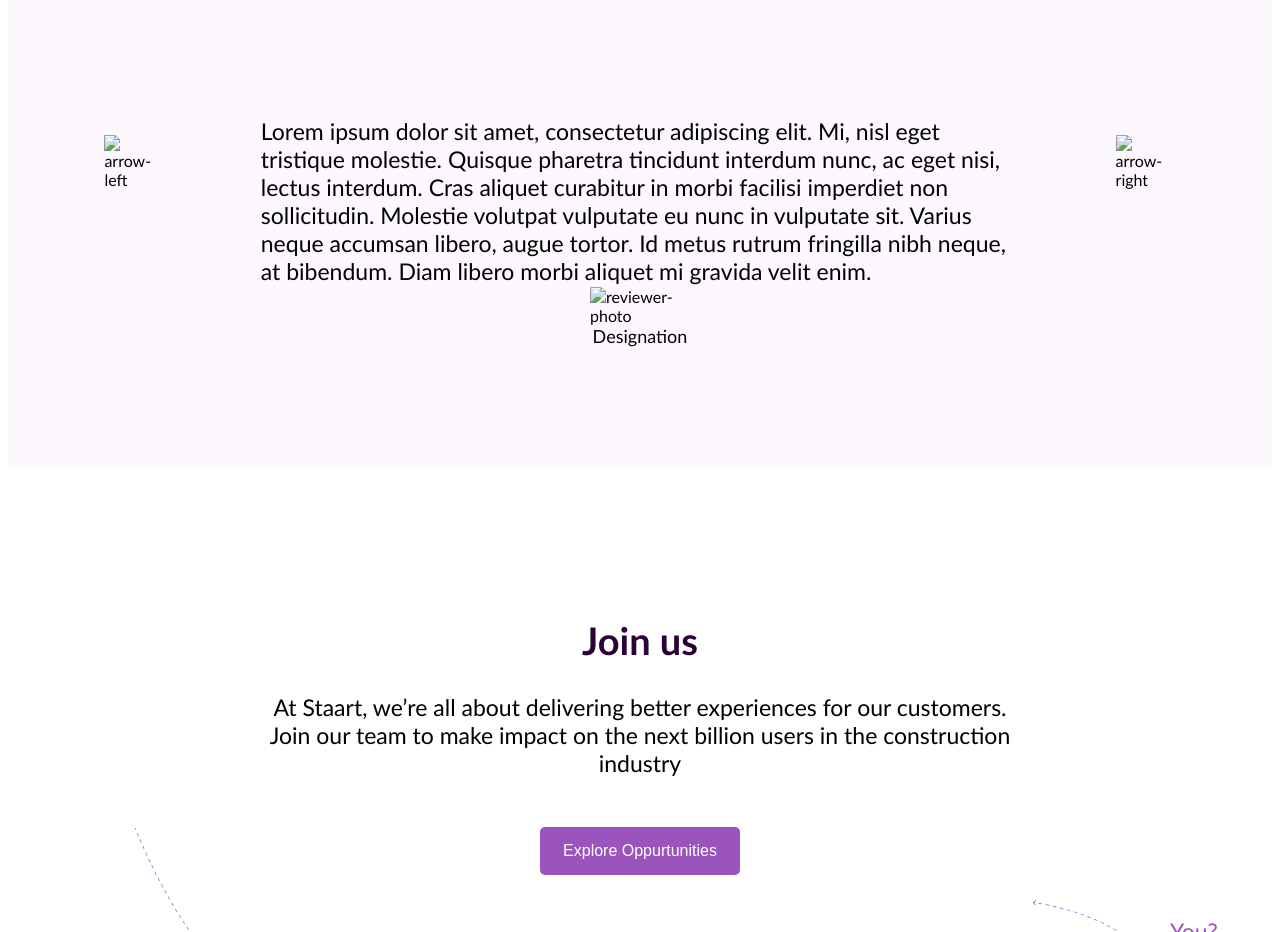
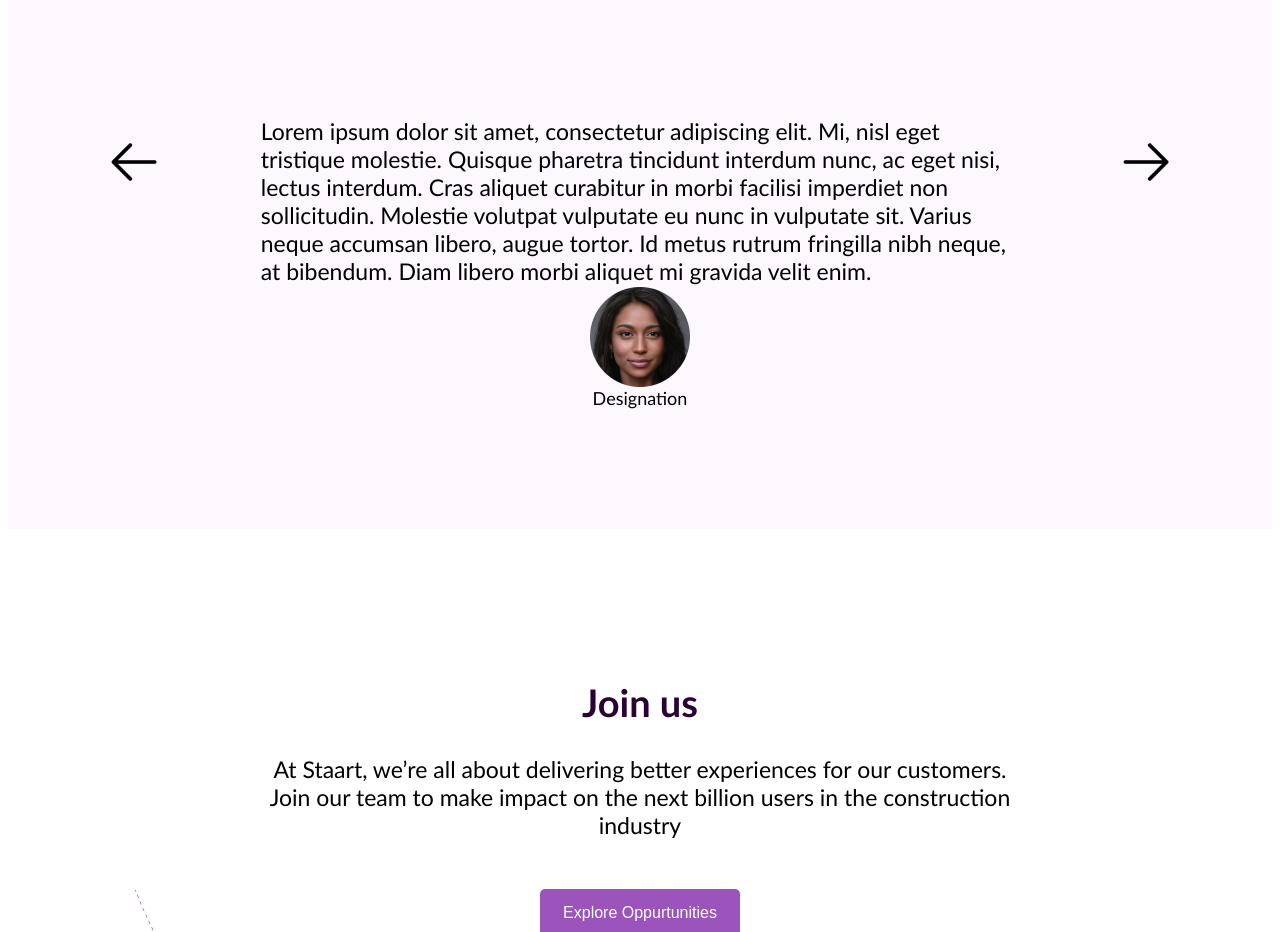
Before and after one commit to Reigen-byte/collab, a website: page index.html in a window 1280 px wide. Shown: the part 5344-6276 px from the top of the page. Drawn offline with Linux system fonts and the light colour scheme; the site is published under a folder, as on GitHub Pages, so addresses that start at the root find nothing.

Commit message:
Troubleshooting

```diff
--- a/index.html
+++ b/index.html
@@ -186,12 +186,12 @@
             <img class="star star5" src="./img/star-empty.png" alt="Rating5">
         </div>
         <div class="reviews">
-            <img class="arrow left" src="/img/left-arrow.png" alt="arrow-left">
+            <img class="arrow left" src="./img/left-arrow.png" alt="arrow-left">
             <p class="review">Lorem ipsum dolor sit amet, consectetur adipiscing elit. Mi, nisl eget tristique molestie. Quisque pharetra tincidunt interdum nunc, ac eget nisi, lectus interdum. Cras aliquet curabitur in morbi facilisi imperdiet non sollicitudin. Molestie volutpat vulputate eu nunc in vulputate sit. Varius neque accumsan libero, augue tortor. Id metus rutrum fringilla nibh neque, at bibendum. Diam libero morbi aliquet mi gravida velit enim.</p>
-            <img class="arrow right" src="/img/right-arrow.png" alt="arrow-right">
+            <img class="arrow right" src="./img/right-arrow.png" alt="arrow-right">
         </div>
         <div class="reviewer">
-            <img class="photo" src="/img/reviewer-photo.png" alt="reviewer-photo">
+            <img class="photo" src="./img/reviewer-photo.png" alt="reviewer-photo">
             <p class="name">Designation</p>
         </div>
     </section>
```
